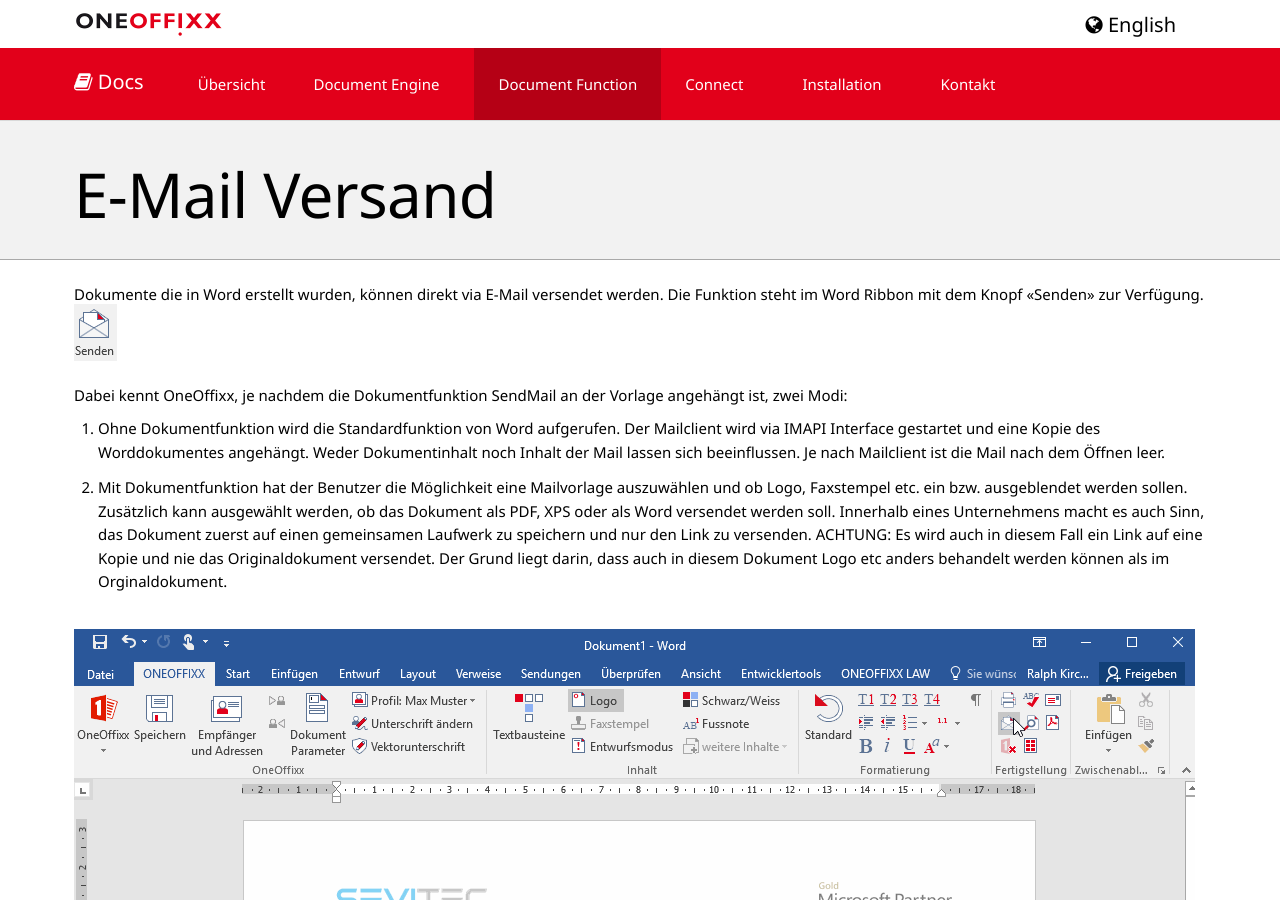
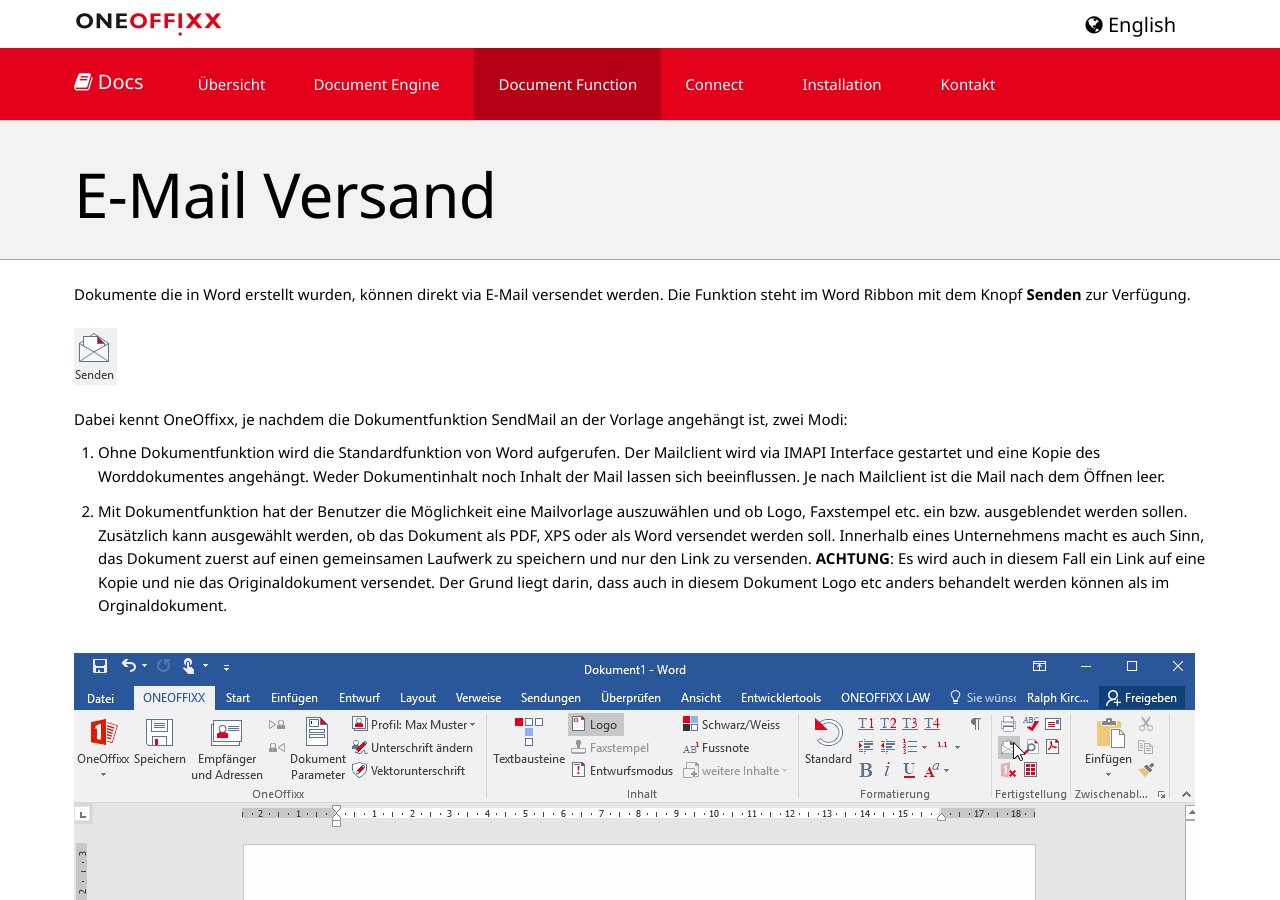
Before and after one commit to primesoft-group/oneoffixx-docs, a Jekyll site: the page built from _pages/docfunc/de/df-sendmail.md, in a window 1280 px wide and 900 px high. Built offline with Jekyll 4.4.1, drawn with Linux system fonts in a browser that asks for light colours; nearby versions of some CDN libraries; some web fonts are replaced.

Commit message:
kleine korrekturen

```diff
--- a/_pages/docfunc/de/df-sendmail.md
+++ b/_pages/docfunc/de/df-sendmail.md
@@ -5,12 +5,13 @@
 language: de
 ---
 
-Dokumente die in Word erstellt wurden, können direkt via E-Mail versendet werden. Die Funktion steht im Word Ribbon mit dem Knopf «Senden» zur Verfügung.
+Dokumente die in Word erstellt wurden, können direkt via E-Mail versendet werden. Die Funktion steht im Word Ribbon mit dem Knopf **Senden** zur Verfügung.
+
 ![E-Mail Versand Icon]({{ site.baseurl }}/assets/content-images/docfunc/de/sendmail.png)
 
 Dabei kennt OneOffixx, je nachdem die Dokumentfunktion SendMail an der Vorlage angehängt ist, zwei Modi:
 1. Ohne Dokumentfunktion wird die Standardfunktion von Word aufgerufen. Der Mailclient wird via IMAPI Interface gestartet und eine Kopie des Worddokumentes angehängt. Weder Dokumentinhalt noch Inhalt der Mail lassen sich beeinflussen. Je nach Mailclient ist die Mail nach dem Öffnen leer.
-1. Mit Dokumentfunktion hat der Benutzer die Möglichkeit eine Mailvorlage auszuwählen und ob Logo, Faxstempel etc. ein bzw. ausgeblendet werden sollen. Zusätzlich kann ausgewählt werden, ob das Dokument als PDF, XPS oder als Word versendet werden soll. Innerhalb eines Unternehmens macht es auch Sinn, das Dokument zuerst auf einen gemeinsamen Laufwerk zu speichern und nur den Link zu versenden. ACHTUNG: Es wird auch in diesem Fall ein Link auf eine Kopie und nie das Originaldokument versendet. Der Grund liegt darin, dass auch in diesem Dokument Logo etc anders behandelt werden können als im Orginaldokument.
+1. Mit Dokumentfunktion hat der Benutzer die Möglichkeit eine Mailvorlage auszuwählen und ob Logo, Faxstempel etc. ein bzw. ausgeblendet werden sollen. Zusätzlich kann ausgewählt werden, ob das Dokument als PDF, XPS oder als Word versendet werden soll. Innerhalb eines Unternehmens macht es auch Sinn, das Dokument zuerst auf einen gemeinsamen Laufwerk zu speichern und nur den Link zu versenden. **ACHTUNG**: Es wird auch in diesem Fall ein Link auf eine Kopie und nie das Originaldokument versendet. Der Grund liegt darin, dass auch in diesem Dokument Logo etc anders behandelt werden können als im Orginaldokument.
 
 ![SendMail]({{ site.baseurl }}/assets/content-images/docfunc/de/sendmaildlg.gif)
 
```
